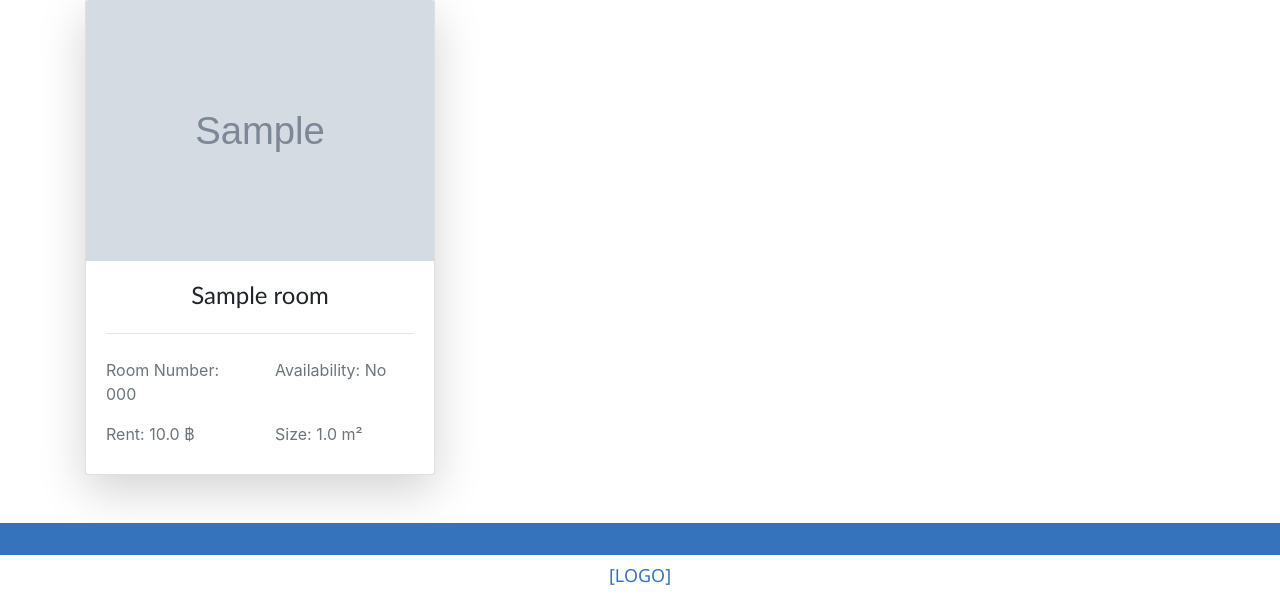
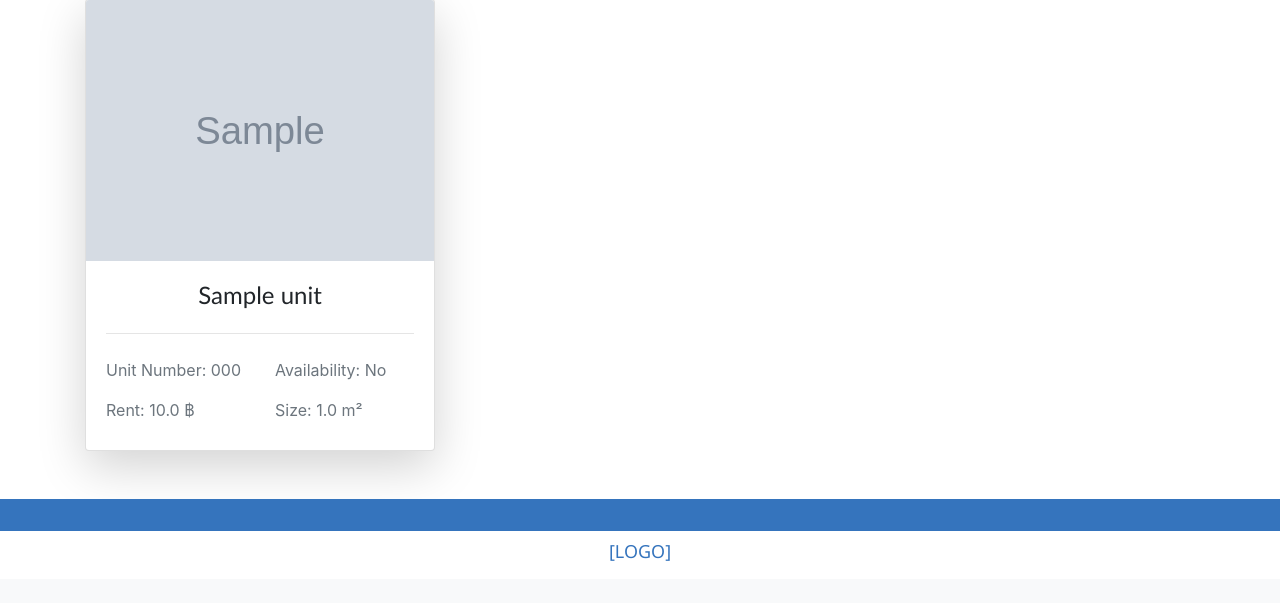
Before and after one commit to WorldClassProgrammers/real-estate-rental, a Django app: page /estate/condo/1/ in a window 1280 px wide. Shown: the part 955-1558 px from the top of the page. After the commit the page ends 1516 px from the top, so only its background shows below. Run offline with Django 3.2, Linux system fonts and the light colour scheme; tables that the repository leaves empty hold one stand-in row (values such as "Sample post"); grey boxes marked "Sample" are stand-in pictures; some libraries are stand-ins or nearby versions.

Commit message:
Refactoring all 'Room' to 'Unit'

```diff
--- a/estate/forms/__init__.py
+++ b/estate/forms/__init__.py
@@ -1,3 +1,3 @@
 from .condo_form import CondoForm
 from .owner_form import OwnerForm
-from .room_form import RoomForm
+from .unit_form import UnitForm
--- a/estate/forms/room_form.py
+++ b/estate/forms/unit_form.py
@@ -1,10 +1,10 @@
 from django.forms import ModelForm
-from estate.models import Room
+from estate.models import Unit
 
 
-class RoomForm(ModelForm):
+class UnitForm(ModelForm):
     class Meta:
-        model = Room
+        model = Unit
         fields = [
             'condo',
             'title',
--- a/estate/models/__init__.py
+++ b/estate/models/__init__.py
@@ -1,4 +1,4 @@
 from .condo import Condo
 from .owner import Owner
-from .room import Room
+from .unit import Unit
 from .custom_user import CustomUser
--- a/estate/models/condo.py
+++ b/estate/models/condo.py
@@ -37,22 +37,19 @@ class Condo(models.Model):
         """Return the name of the condo."""
         return self.name
 
-    def get_rooms(self):
-        rooms = self.room_set.all()
-        return rooms
+    def get_units(self):
+        units = self.unit_set.all()
+        return units
 
     def get_available_units(self):
         available_units = 0
-        for unit in self.get_rooms():
+        for unit in self.get_units():
             if not unit.still_on_contract:
                 available_units += 1
         return available_units
 
     def get_all_register_unit(self):
-        all_units = 0
-        for unit in self.get_rooms():
-            all_units += 1
-        return all_units
+        return len(self.get_units())
 
     def get_images(self):
         return self.condoimages_set.all()
--- a/estate/models/room.py
+++ b/estate/models/unit.py
@@ -3,7 +3,7 @@ from .condo import Condo
 from .owner import Owner
 
 
-class Room(models.Model):
+class Unit(models.Model):
     condo = models.ForeignKey(Condo, on_delete=models.CASCADE)
     owner = models.ForeignKey(Owner, on_delete=models.RESTRICT)
     number = models.CharField(max_length=10, default="1")
@@ -22,23 +22,23 @@ class Room(models.Model):
     area = models.FloatField(default=0)  # in square meters? -> sure
 
     def __str__(self):
-        """Return the title of the room."""
+        """Return the title of the unit."""
         return self.title
 
     def get_images(self):
-        return self.roomimages_set.all()
+        return self.unitimages_set.all()
 
     def get_first_image(self):
-        return self.roomimages_set.first().image.url.replace('/estate', '', 1)
+        return self.unitimages_set.first().image.url.replace('/estate', '', 1)
 
     def get_class_name(self):
-        return 'Room'
+        return 'Unit'
 
 
 def conference_directory_path(instance, filename):
-    return 'estate/static/estate/images/user_upload/room/room_id_{0}/{1}'.format(instance.room.id, filename)
+    return 'estate/static/estate/images/user_upload/unit/unit_id_{0}/{1}'.format(instance.unit.id, filename)
 
 
-class RoomImages(models.Model):
-    room = models.ForeignKey(Room, on_delete=models.CASCADE)
+class UnitImages(models.Model):
+    unit = models.ForeignKey(Unit, on_delete=models.CASCADE)
     image = models.ImageField(upload_to=conference_directory_path)
--- a/estate/templates/estate/condo.html
+++ b/estate/templates/estate/condo.html
@@ -72,13 +72,13 @@
 <section id="listings" class="py-4">
     <div class="container">
         <div class="row">
-            {% if condo.get_rooms %}
-            {% for room in condo.get_rooms %}
+            {% if condo.get_units %}
+            {% for unit in condo.get_units %}
 
             <div id="condo_box" class="col-md-6 col-lg-4 mb-4">
                 <div class="card listing-preview shadow-lg">
                     <img class="card-img-top"
-                        src="../../..{{ room.get_first_image }}"
+                        src="../../..{{ unit.get_first_image }}"
                         alt="">
                     <div class="card-img-overlay">
                     </div>
@@ -86,25 +86,25 @@
                         <div class="listing-heading text-center">
                             <h4 class="mb-4 text-grey-darker"
                                 style="font-family: 'Gill Sans', 'Gill Sans MT', Calibri, 'Trebuchet MS', sans-serif;">
-                                {{ room.title }}</h4>
+                                {{ unit.title }}</h4>
                         </div>
                         <hr>
                         <div class="row py-2 text-secondary">
                             <div class="col-6">
-                                Room Number: {{ room.number }}</div>
+                                Unit Number: {{ unit.number }}</div>
                             <div class="col-6">
-                                Availability: {% if room.still_on_contract %} No {% else %} Yes {% endif %}</div>
+                                Availability: {% if unit.still_on_contract %} No {% else %} Yes {% endif %}</div>
                         </div>
                         <div class="row py-2 text-secondary">
                             <div class="col-6">
-                                Rent: {{ room.price_for_rent }} ฿</div>
+                                Rent: {{ unit.price_for_rent }} ฿</div>
                             <div class="col-6">
-                                Size: {{ room.area }} m²</div>
+                                Size: {{ unit.area }} m²</div>
                         </div>
                     </div>
                 </div>
-                {% if not room.still_on_contract %}
-                <a href="{% url 'estate:room' room.id %}">
+                {% if not unit.still_on_contract %}
+                <a href="{% url 'estate:unit' unit.id %}">
                     <div class="overlay">
                     </div>
                 </a>
--- a/estate/templates/estate/search_results.html
+++ b/estate/templates/estate/search_results.html
@@ -70,7 +70,7 @@
                         </div>
                     </a>
                 </div>
-            {% elif result.get_class_name == 'Room' %}
+            {% elif result.get_class_name == 'Unit' %}
                 {% if not result.condo in condo_result %}
                     <div id="condo_box" class="col-md-6 col-lg-4 mb-4">
                         <div class="card listing-preview shadow-lg">
@@ -86,7 +86,7 @@
                                 <hr>
                                 <div class="row py-2 text-secondary">
                                     <div class="col-6">
-                                        Room Number: {{ result.number }}</div>
+                                        Unit Number: {{ result.number }}</div>
                                     <div class="col-6">
                                         Availability: {% if result.still_on_contract %} No {% else %} Yes {% endif %}</div>
                                 </div>
@@ -98,7 +98,7 @@
                                 </div>
                             </div>
                         </div>
-                        <a href="{% url 'estate:room' result.condo.id %}">
+                        <a href="{% url 'estate:unit' result.condo.id %}">
                             <div class="overlay">
                             </div>
                         </a>
--- a/estate/urls.py
+++ b/estate/urls.py
@@ -9,12 +9,12 @@ app_name = 'estate'
 urlpatterns = [
     path('', views.IndexView.as_view(), name='index'),
     path('condo/<int:condo_id>/', views.condo, name='condo'),
-    path('room/<int:room_id>/', views.room, name='room'),
+    path('unit/<int:unit_id>/', views.unit, name='unit'),
     path('search/', views.search, name='search_results'),
 
     path('upload/', views.upload_index, name='upload_index'),
     path('upload/condo/', views.upload_condo, name='upload_condo'),
-    path('upload/room/', views.upload_room, name='upload_room'),
+    path('upload/unit/', views.upload_unit, name='upload_unit'),
     path('upload/owner/', views.upload_owner, name='upload_owner')
 ]
 
--- a/estate/views.py
+++ b/estate/views.py
@@ -6,10 +6,10 @@ from django.views import generic
 from itertools import chain
 from django.core.paginator import Paginator
 
-from .forms import OwnerForm, CondoForm, RoomForm
-from .models import Room, Condo, Owner
+from .forms import OwnerForm, CondoForm, UnitForm
+from .models import Unit, Condo, Owner
 from .models.condo import CondoImages
-from .models.room import RoomImages
+from .models.unit import UnitImages
 
 
 class IndexView(generic.ListView):
@@ -25,10 +25,10 @@ def condo(request, condo_id):
     return render(request, 'estate/condo.html', {'condo': condo})
 
 
-def room(request, room_id):
-    room = get_object_or_404(Room, pk=room_id)
-    condo = Condo.objects.get(name=room.condo.name)
-    return render(request, 'estate/room.html', {'condo': condo, 'room': room})
+def unit(request, unit_id):
+    unit = get_object_or_404(Unit, pk=unit_id)
+    condo = Condo.objects.get(name=unit.condo.name)
+    return render(request, 'estate/unit.html', {'condo': condo, 'unit': unit})
 
 
 def search_by_amnities(request):
@@ -49,39 +49,39 @@ def search_by_amnities(request):
         for amenity in keywords:
             condoSet_list = condoSet_list.filter(amenities__icontains=amenity)
 
-    return keywords, condoSet_list, 'POST', Room.objects.none()
+    return keywords, condoSet_list, 'POST', Unit.objects.none()
 
 
 def search_by_keywords(request):
 
     keywords = request.GET['search']
     condoSet_list = Condo.objects.filter(name__icontains=keywords)
-    roomSet_list = Room.objects.filter(title__icontains=keywords)
-    return keywords, condoSet_list, roomSet_list, request.method
+    unitSet_list = Unit.objects.filter(title__icontains=keywords)
+    return keywords, condoSet_list, unitSet_list, request.method
 
 
 def search(request):
-    roomSet_list = Room.objects.order_by('-title')
+    unitSet_list = Unit.objects.order_by('-title')
 
     if request.method == 'GET':
         if 'search' in request.GET:  # by keywords
-            keywords, condoSet_list, roomSet_list, method = search_by_keywords(
+            keywords, condoSet_list, unitSet_list, method = search_by_keywords(
                 request)
         else:  # by checkbox fields
-            keywords, condoSet_list, method, roomSet_list = search_by_amnities(
+            keywords, condoSet_list, method, unitSet_list = search_by_amnities(
                 request)
     else:
-        keywords, condoSet_list, method, roomSet_list = search_by_amnities(
+        keywords, condoSet_list, method, unitSet_list = search_by_amnities(
             request)
 
-    # if no condo then room shouldnt be return
+    # if no condo then unit shouldnt be return
     if condoSet_list:
-        roomSet_list = roomSet_list.filter(
+        unitSet_list = unitSet_list.filter(
             still_on_contract=False).exclude(condo__in=condoSet_list)
     else:
-        roomSet_list = Room.objects.none()
+        unitSet_list = Unit.objects.none()
 
-    posts = list(chain(condoSet_list, roomSet_list))
+    posts = list(chain(condoSet_list, unitSet_list))
     paginator = Paginator(posts, 1)
     page_number = request.GET.get('page')
     page_obj = paginator.get_page(page_number)
@@ -89,7 +89,7 @@ def search(request):
     context = {
         'keywords': keywords,
         'condo_result': condoSet_list,
-        'room_result': roomSet_list,
+        'unit_result': unitSet_list,
         'page_obj': page_obj,
         'posts': posts,
         'method': method,
@@ -114,10 +114,10 @@ def upload_index(request):
     if request.user.role != 'owner':
         return HttpResponseRedirect(reverse('estate:index'))
     condo_form = CondoForm(prefix='condo')
-    room_form = RoomForm(prefix='room')
+    unit_form = UnitForm(prefix='unit')
     return render(request, 'estate/upload_index.html', {
         'condo_form': condo_form,
-        'room_form': room_form,
+        'unit_form': unit_form,
     })
 
 
@@ -135,16 +135,16 @@ def upload_condo(request):
 
 
 @login_required
-def upload_room(request):
-    room_form = RoomForm(request.POST, prefix='room')
-    if room_form.is_valid():
-        this_room = room_form.save(commit=False)
-        this_room.owner = Owner.objects.first()
-        this_room.save()
+def upload_unit(request):
+    unit_form = UnitForm(request.POST, prefix='unit')
+    if unit_form.is_valid():
+        this_unit = unit_form.save(commit=False)
+        this_unit.owner = Owner.objects.first()
+        this_unit.save()
 
         for image in request.FILES.getlist('files'):
-            RoomImages.objects.create(room=this_room, image=image)
+            UnitImages.objects.create(unit=this_unit, image=image)
     else:
-        print("==========room_form_invalid===========", request.POST)
+        print("==========unit_form_invalid===========", request.POST)
 
     return HttpResponseRedirect(reverse('estate:index'))
```
Also changed, not shown: estate/admin.py (+8 -8 lines), estate/templates/estate/unit.html (renamed from estate/templates/estate/room.html, +10 -10 lines), estate/templates/estate/upload_index.html (+18 -18 lines), estate/tests/test_condo.py (+2 -2 lines), estate/tests/test_index.py (+1 -1 lines), estate/tests/test_models.py (+7 -7 lines), estate/tests/test_room.py (+3 -3 lines).
